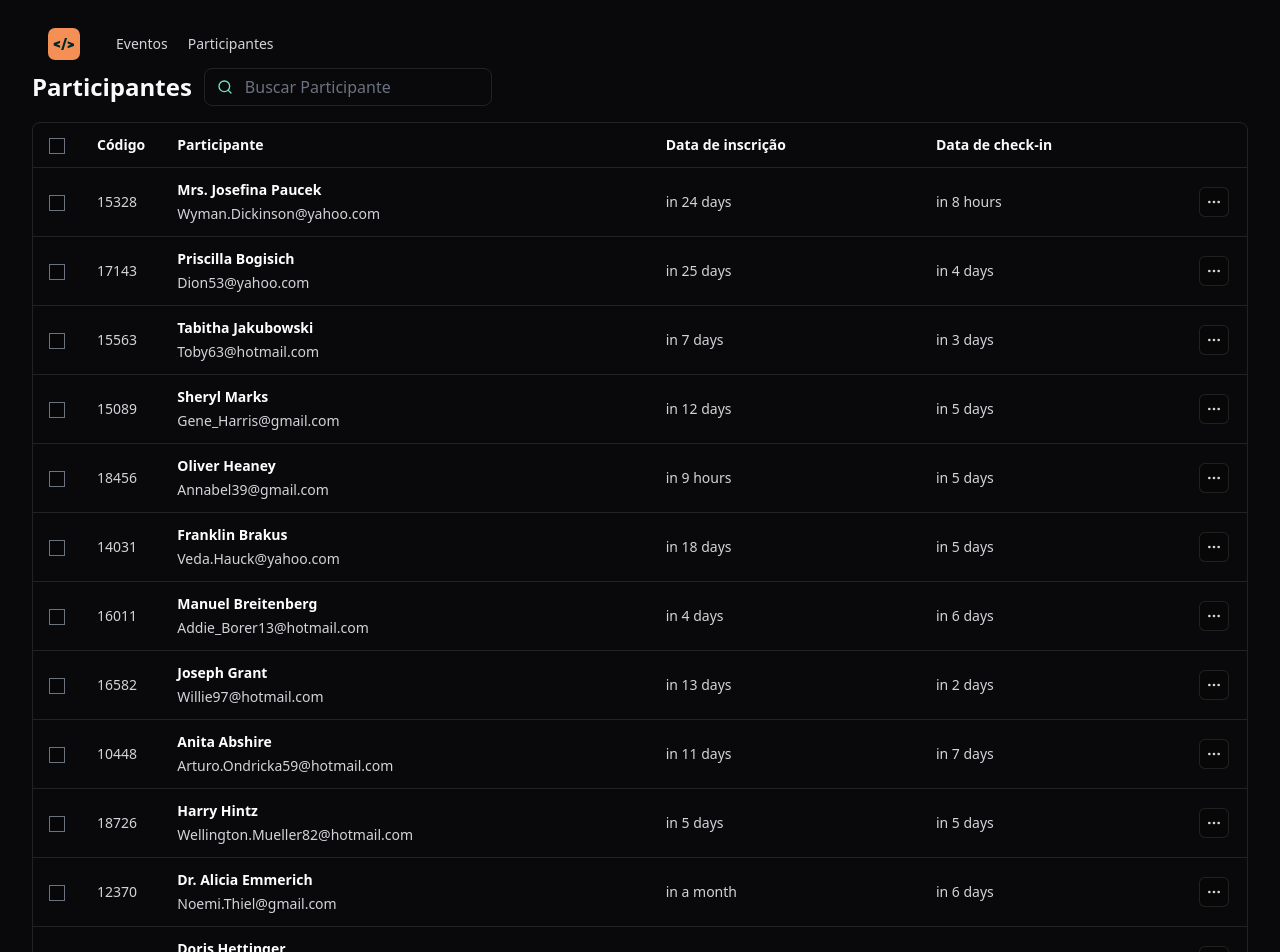
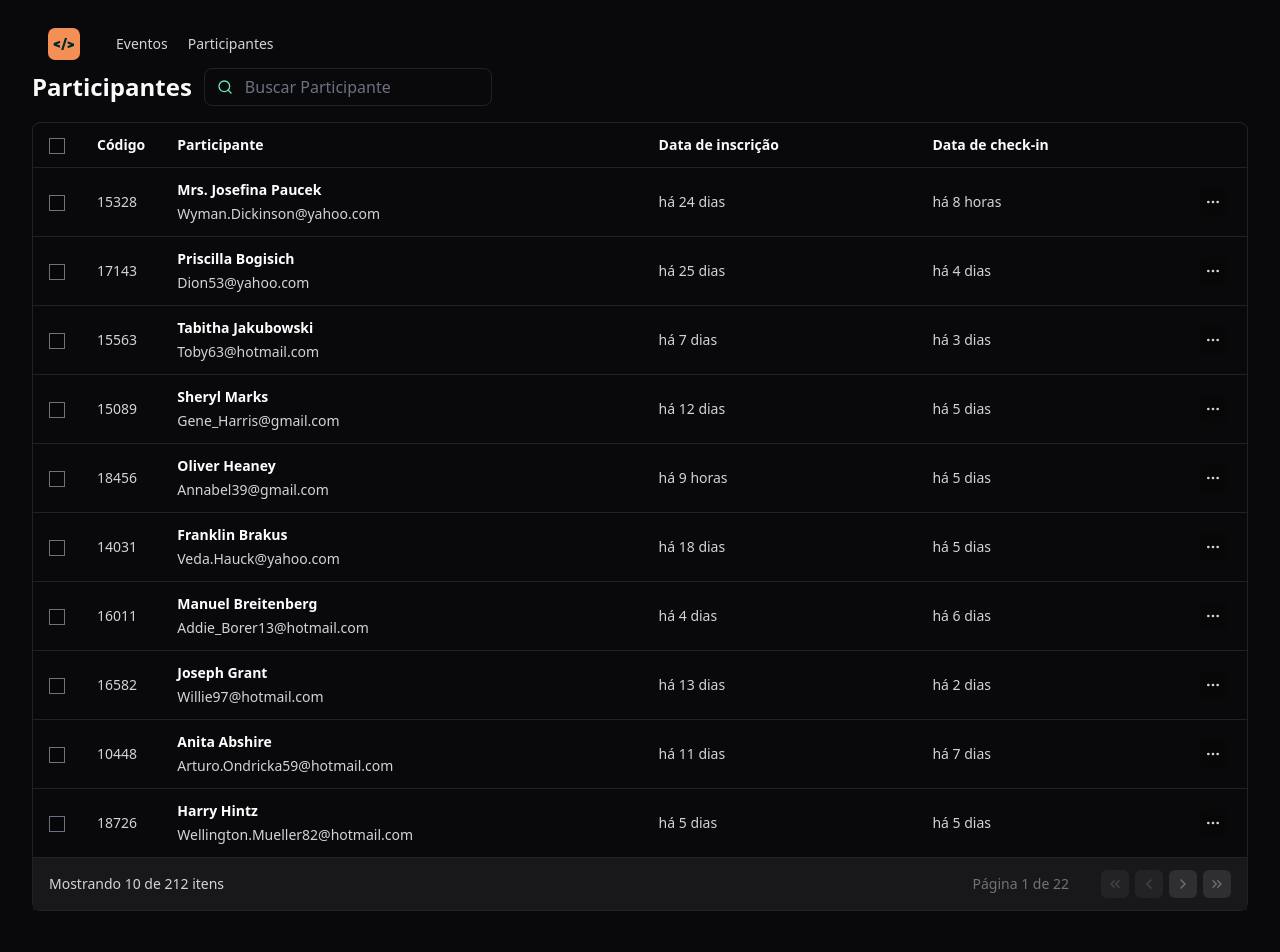
Before and after one commit to ValdeirBarbosa/pass-in-web, a React (Vite) app: page / in a window 1280 px wide. Shown: the top 952 px of the page. After the commit the page ends 931 px from the top, so only its background shows below. Built offline with nearby package versions, Linux system fonts and the light colour scheme.

Commit message:
feat  -finalizando paginacao

```diff
--- a/src/components/attendee-list.tsx
+++ b/src/components/attendee-list.tsx
@@ -9,16 +9,38 @@ import { attendees } from "./data/attendees";
 
 import dayjs from "dayjs";
 import relativeTime from "dayjs/plugin/relativeTime";
+import "dayjs/locale/pt-br"
 
 dayjs.extend(relativeTime)
+dayjs.locale('pt-br')
 
 export function AttendeeList() {
 
   const [search, setSearch] = useState('')
-
+  const [page, setPage] = useState(1)
+  const totalPages = Math.ceil(attendees.length / 10)
   function onSearchInputChanged(event: ChangeEvent<HTMLInputElement>) {
     setSearch(event.target.value);
 
+
+  }
+  function goToFisrtPage() {
+    setPage(1)
+
+  }
+  function goToLastPage() {
+    setPage(totalPages)
+
+  }
+  function goToNextPage() {
+
+
+    setPage(page + 1)
+
+  }
+  function goToPreviustPage() {
+
+    setPage(page - 1)
 
   }
   return (
@@ -51,7 +73,7 @@ export function AttendeeList() {
           </tr>
         </thead>
         <tbody>
-          {attendees.map((attendee) => {
+          {attendees.slice((page - 1) * 10, page * 10).map((attendee) => {
             return (
               <TableRow
                 key={attendee.id}
@@ -72,10 +94,10 @@ export function AttendeeList() {
                   </div>
                 </TableCell>
                 <TableCell >
-                  {dayjs(attendee.createdAt).toNow()}
+                  {dayjs().to(attendee.createdAt)}
                 </TableCell>
                 <TableCell >
-                {dayjs(attendee.checkedInAt).toNow()}
+                  {dayjs().to(attendee.checkedInAt)}
                 </TableCell>
                 <TableCell >
                   <IconButton transparent>
@@ -92,26 +114,26 @@ export function AttendeeList() {
               colSpan={3}
               className="py-3 px-4 text-sm text-zinc-300 text-left"
             >
-              Mostrando 10 de 228 itens
+              Mostrando 10 de {attendees.length} itens
             </TableCell>
             <TableCell
               colSpan={3}
               className="py-3 px-4 text-sm text-zinc-500 text-right"
             >
               <div className=" inline-flex items-center gap-8">
-                <span>Página 1 de 23</span>
+                <span>Página {page} de {totalPages}</span>
 
                 <div className=" flex flex gap-1.5 ">
-                  <IconButton>
+                  <IconButton onClick={goToFisrtPage} disabled={page ==1 }>
                     <ChevronsLeft className="size-4" />
                   </IconButton>
-                  <IconButton>
+                  <IconButton onClick={goToPreviustPage} disabled={page ==1 }>
                     <ChevronLeft className="size-4" />
                   </IconButton>
-                  <IconButton>
+                  <IconButton onClick={goToNextPage} disabled={totalPages ==page }>
                     <ChevronRight className="size-4" />
                   </IconButton>
-                  <IconButton>
+                  <IconButton onClick={goToLastPage} disabled={totalPages ==page }>
                     <ChevronsRight className="size-4" />
                   </IconButton>
                 </div>
--- a/src/components/data/attendees.ts
+++ b/src/components/data/attendees.ts
@@ -1,6 +1,6 @@
 import {faker} from '@faker-js/faker'
 
-export const attendees = Array.from({length:200}).map(()=>{
+export const attendees = Array.from({length:212}).map(()=>{
     return{
         id:faker.number.int({min:10000, max:20000}),
         name:faker.person.fullName(),
--- a/src/components/icon-button.tsx
+++ b/src/components/icon-button.tsx
@@ -1,4 +1,5 @@
 import { ComponentProps } from "react";
+import { twMerge } from "tailwind-merge";
 
 interface IconButtonProps extends ComponentProps<'button'>{
     transparent?:boolean
@@ -10,9 +11,14 @@ export function IconButton({transparent,...props}:IconButtonProps){
     return(
         <button
         {...props}
-        className={transparent?
-            "bg-black/20 border border-white/10 rounded-md p-1.5 hover:bg-slate-900 ":
-            "bg-white/10 border border-white/10 rounded-md p-1.5 hover:bg-slate-100/20"}
+        // className={transparent?
+        //     "bg-black/20 border border-white/10 rounded-md p-1.5 hover:bg-slate-900 ":
+        //     "bg-white/10 border border-white/10 rounded-md p-1.5 hover:bg-slate-100/20"}
+        className={twMerge(
+            'border-white/10 rounded-md p-1.5',
+            transparent? 'bg-black/20':'bg-white/10',
+            props.disabled?'opacity-50':null
+        )}
         />
 
     )
```
